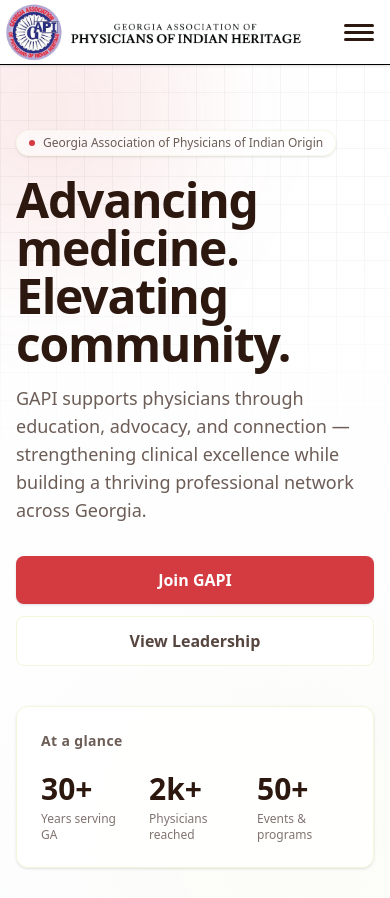
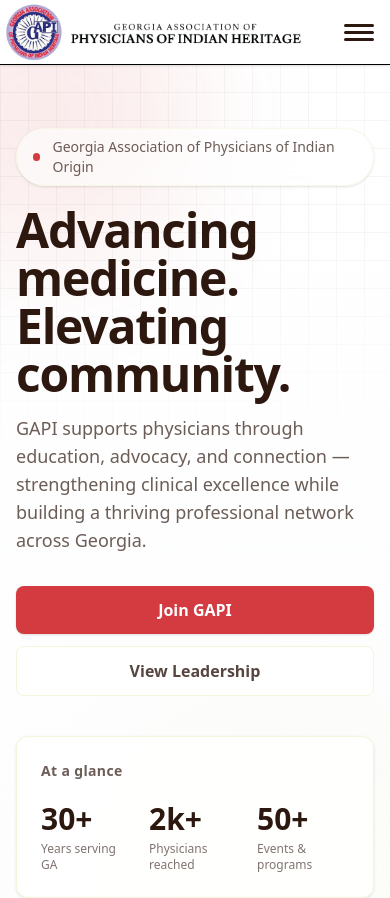
Before and after one commit to mlim70/GAPI-website, a React (Vite) app in the folder frontend/: page /about in a window 390 px wide. Shown: the top 898 px of the page. Built offline with nearby package versions, Linux system fonts and the light colour scheme; no server answers.

Commit message:
Updated hero of About page

```diff
--- a/frontend/src/pages/About.tsx
+++ b/frontend/src/pages/About.tsx
@@ -27,8 +27,8 @@
           <div className="grid lg:grid-cols-12 gap-10 items-center">
             {/* Left column */}
             <div className="lg:col-span-7">
-              <span className="inline-flex items-center gap-2 rounded-full border border-neutral-light/60 bg-white/60 backdrop-blur px-3 py-1 text-xs font-medium text-neutral-dark/70 shadow-sm">
-                <span className="h-1.5 w-1.5 rounded-full bg-red" />
+              <span className="inline-flex items-center gap-3 rounded-full border border-neutral-light/60 bg-white/60 backdrop-blur px-4 py-2 text-sm md:text-base font-medium text-neutral-dark/70 shadow-sm">
+                <span className="h-2 w-2 rounded-full bg-red" />
                 Georgia Association of Physicians of Indian Origin
               </span>
 
@@ -50,7 +50,7 @@
                   Join GAPI
                 </a>
                 <a
-                  href="/leadership"
+                  href="/executive-committee"
                   className="inline-flex items-center justify-center rounded-lg border border-neutral-light bg-white px-5 py-3 text-neutral-dark/80 font-semibold hover:bg-neutral-light/30 transition-colors"
                 >
                   View Leadership
```
